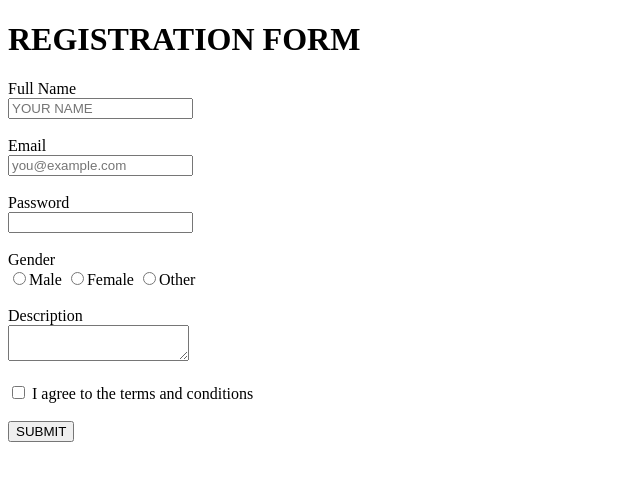
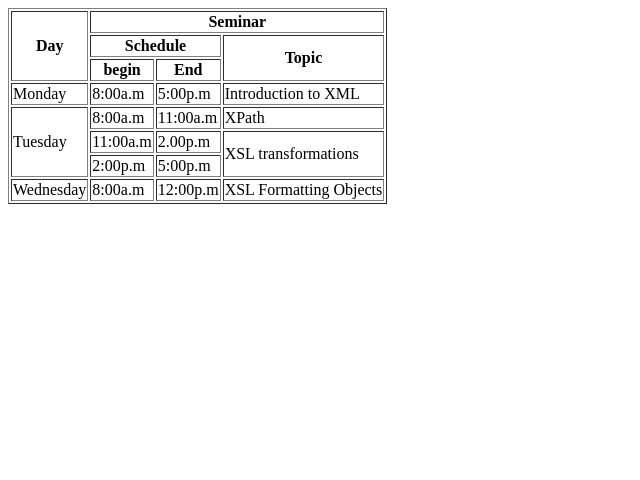
Before and after one commit to vishal02oct07/form, a plain HTML site: page index.html in a window 1280 px wide. Shown: the whole page, without its empty margins (0-640 px from the left). Drawn offline with Linux system fonts and the light colour scheme.

Commit message:
first commit

```diff
--- a/index.html
+++ b/index.html
@@ -1,40 +1,55 @@
 <!DOCTYPE html>
 <html>
     <head>
-        <title> Registration form</title>
+        <title>Tabel</title>
     </head>
     <body>
-        <h1>REGISTRATION FORM</h1>
-        <h7>Full Name</h7><br>
-        <input type="text" placeholder="YOUR NAME">
-        <br>
-        <br>
-        <h7>Email</h7><br>
-        <input type="text" placeholder="you@example.com">
-        <br>
-        <br>
-        <h7>Password</h7><br>
-        <input type="password" >
-        <br>
-        <br>
-        <h7>Gender</h7><br>
-        <label> <input type="radio" name="gender">Male</label>
-        <label> <input type="radio" name="gender">Female</label>
-        <label> <input type="radio" name="gender">Other</label>
-        <br>
-        <br>
+       <table border="1">
+        <tr>
+            <th rowspan="3">Day</th>
+            <th colspan="3">Seminar</th>
 
-        <h7>Description</h7>
-        <br>
-        <textarea> </textarea>
-        <br>
-        <br>
 
-        <label><input type="checkbox"> I agree to the terms and conditions</label>
-        <br>
-        <br>
+        </tr>
+        <tr>
+            <th colspan="2">Schedule</th>
+            <th rowspan="2">Topic </th>
+        </tr>
+        <tr>
+            <th>begin</th>
+            <th>End</th>
+        </tr>
+        <tr>
+            <td>Monday</td>
+            <td>8:00a.m</td>
+            <td>5:00p.m</td>
+            <td>Introduction to XML</td>
+        </tr>
+        <tr>
+            <td rowspan="3">Tuesday</td>
+            <td>8:00a.m</td>
+            <td>11:00a.m</td>
+            <td rowspan="1.5">XPath</td>
 
-        <button>SUBMIT</button>
+        </tr>
+        <tr>
+            <td>11:00a.m</td>
+            <td>2.00p.m</td>
+            <td rowspan="2">XSL transformations</td>
+        </tr>
+        <tr>
+            <td>2:00p.m</td>
+            <td>5:00p.m</td>
+        </tr>
+        <tr>
+            <td>Wednesday</td>
+            <td>8:00a.m</td>
+            <td>12:00p.m</td>
+            <td>XSL Formatting Objects</td>
+        </tr>
+
+    </table>
+
 
     </body>
 </html>
```
